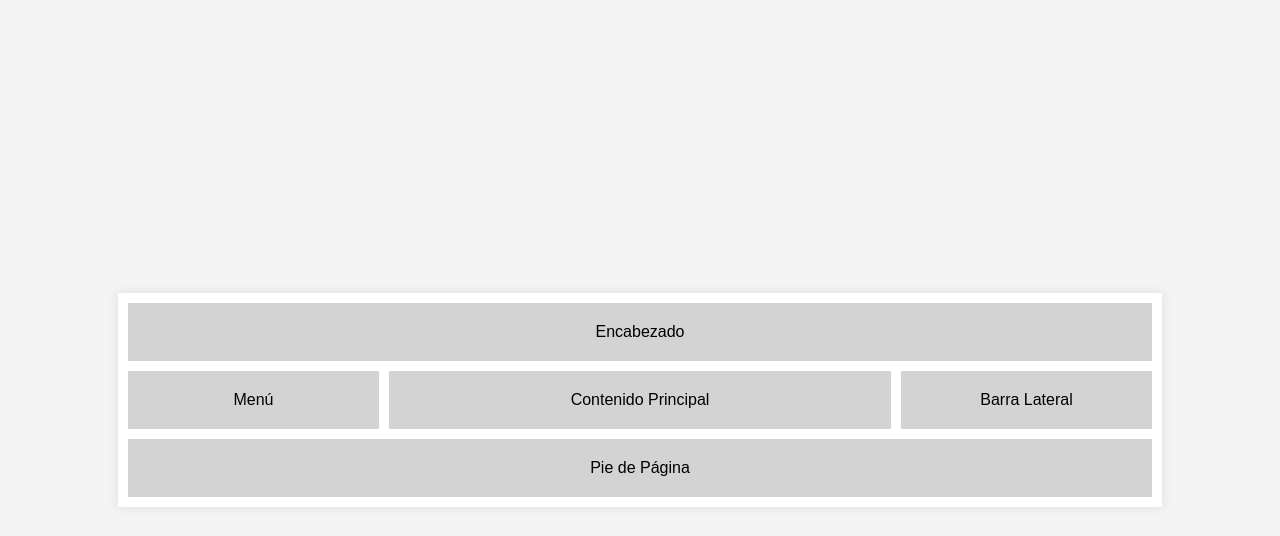
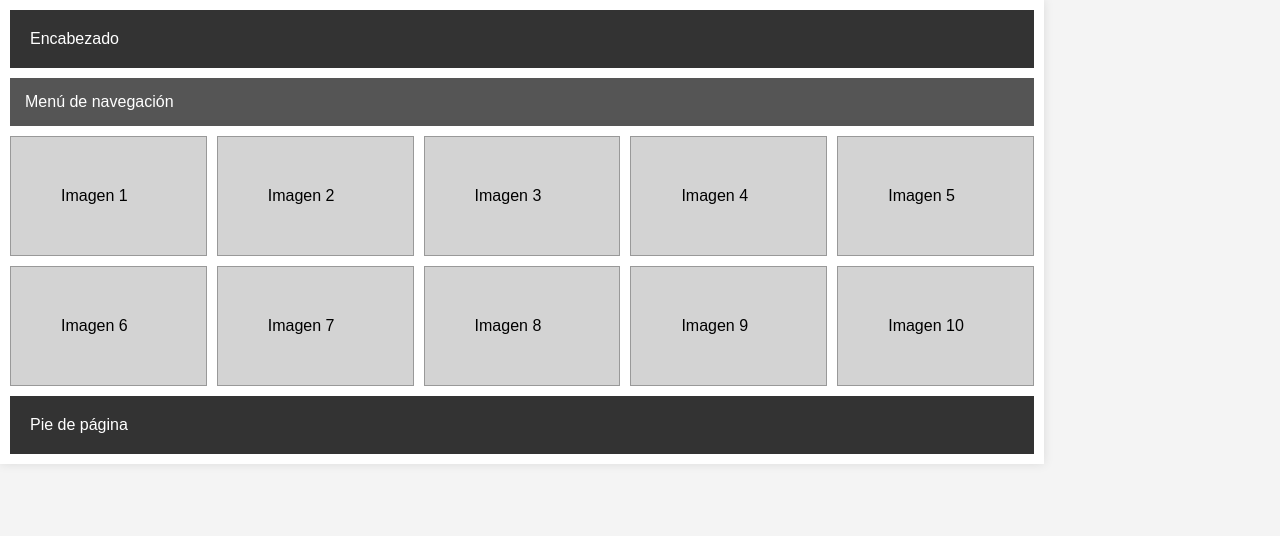
Before and after one commit to Andcraftt/Trabajo_AnAn_Len, a plain HTML site: page index.html in a window 1280 px wide. Drawn offline with Linux system fonts and the light colour scheme.

Commit message:
grid hechísimo

```diff
--- a/css/styles.css
+++ b/css/styles.css
@@ -3,7 +3,6 @@ body {
     margin: 0;
     padding: 0;
     background-color: #f4f4f4;
-    display: flex;
     justify-content: center;
     align-items: center;
     height: 100vh;
@@ -11,11 +10,14 @@ body {
 .container {
     display: grid;
     grid-template-areas:
-        "header header header"
-        "nav main aside"
-        "footer footer footer";
-    grid-template-columns: 1fr 2fr 1fr;
-    grid-template-rows: auto 1fr auto;
+        "header header header header header"
+        "nav nav nav nav nav"
+        "img1 img2 img3 img4 img5"
+        "img6 img7 img8 img9 img10"
+        "footer footer footer footer footer";
+
+    grid-template-columns: repeat(5, 1fr);
+    grid-template-rows: auto auto auto auto auto;
     gap: 10px;
     width: 80%;
     max-width: 1200px;
@@ -23,13 +25,36 @@ body {
     padding: 10px;
     box-shadow: 0 0 10px rgba(0,0,0,0.1);
 }
-header, nav, main, aside, footer {
+header {
+    grid-area: header;
+    background: #333;
+    color: white;
     padding: 20px;
+}
+nav {
+    grid-area: nav;
+    background: #555;
+    color: white;
+    padding: 15px;
+}
+footer {
+    grid-area: footer;
+    background: #333;
+    color: white;
+    padding: 20px;
+}
+.image {
     background: lightgray;
-    text-align: center;
+    padding: 50px;
+    border: 1px solid #999;
 }
-header { grid-area: header; }
-nav { grid-area: nav; }
-main { grid-area: main; }
-aside { grid-area: aside; }
-footer { grid-area: footer; }
+.image:nth-child(3) { grid-area: img1; }
+.image:nth-child(4) { grid-area: img2; }
+.image:nth-child(5) { grid-area: img3; }
+.image:nth-child(6) { grid-area: img4; }
+.image:nth-child(7) { grid-area: img5; }
+.image:nth-child(8) { grid-area: img6; }
+.image:nth-child(9) { grid-area: img7; }
+.image:nth-child(10) { grid-area: img8; }
+.image:nth-child(11) { grid-area: img9; }
+.image:nth-child(12) { grid-area: img10; }
--- a/index.html
+++ b/index.html
@@ -9,10 +9,18 @@
 <body>
     <div class="container">
         <header>Encabezado</header>
-        <nav>Menú</nav>
-        <main>Contenido Principal</main>
-        <aside>Barra Lateral</aside>
-        <footer>Pie de Página</footer>
+        <nav>Menú de navegación</nav>
+        <div class="image">Imagen 1</div>
+        <div class="image">Imagen 2</div>
+        <div class="image">Imagen 3</div>
+        <div class="image">Imagen 4</div>
+        <div class="image">Imagen 5</div>
+        <div class="image">Imagen 6</div>
+        <div class="image">Imagen 7</div>
+        <div class="image">Imagen 8</div>
+        <div class="image">Imagen 9</div>
+        <div class="image">Imagen 10</div>
+        <footer>Pie de página</footer>
     </div>
 </body>
 </html>
```
